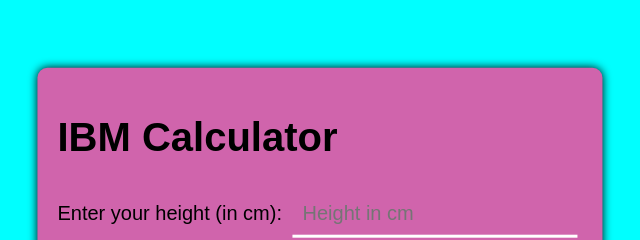
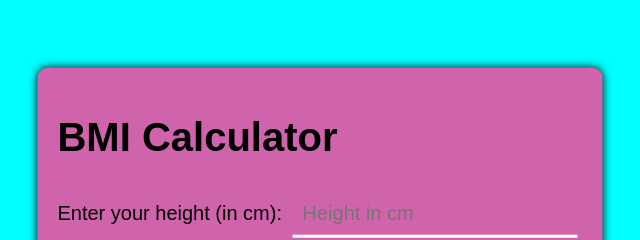
Before and after one commit to KrishnaPrajapati1/CognoRise-Infotech, a plain HTML site: page index.html in a window 1280 px wide. Shown: the part 174-414 px from the top of the page, 320-960 px from the left. Drawn offline with Linux system fonts and the light colour scheme.

Commit message:
Some changes

```diff
--- a/index.html
+++ b/index.html
@@ -9,7 +9,7 @@
 </head>
 <body>
     <div class="container">
-    <h1>IBM Calculator</h1>
+    <h1>BMI Calculator</h1>
 
     <label for="height">Enter your height (in cm):</label>
     <input type="number" id="height" placeholder="Height in cm">
```
